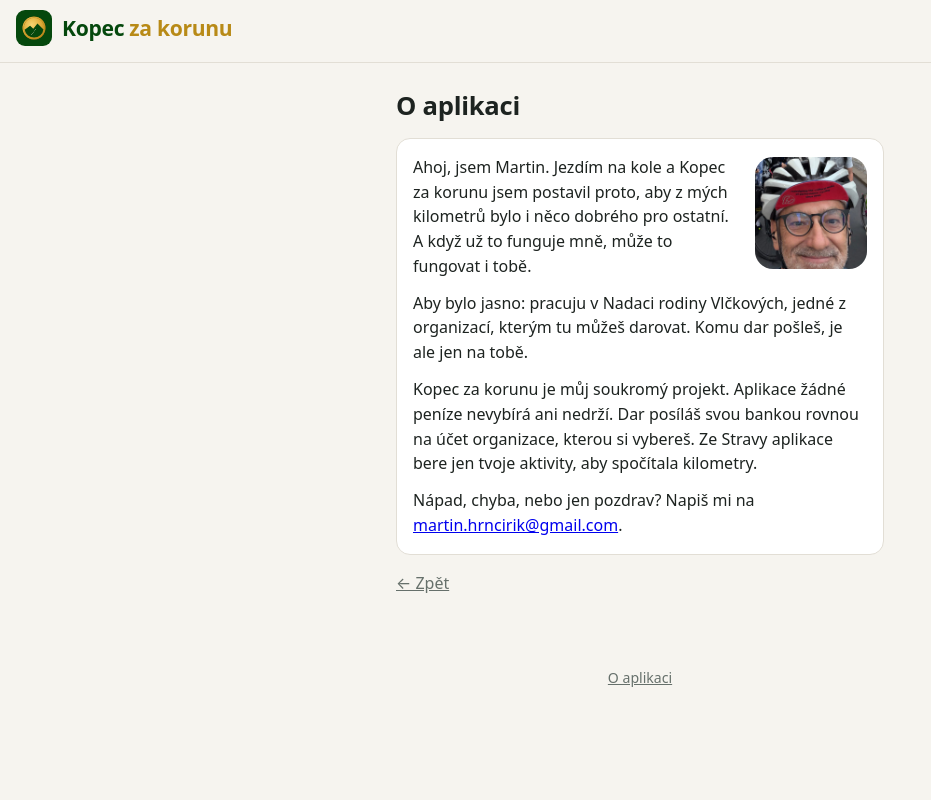
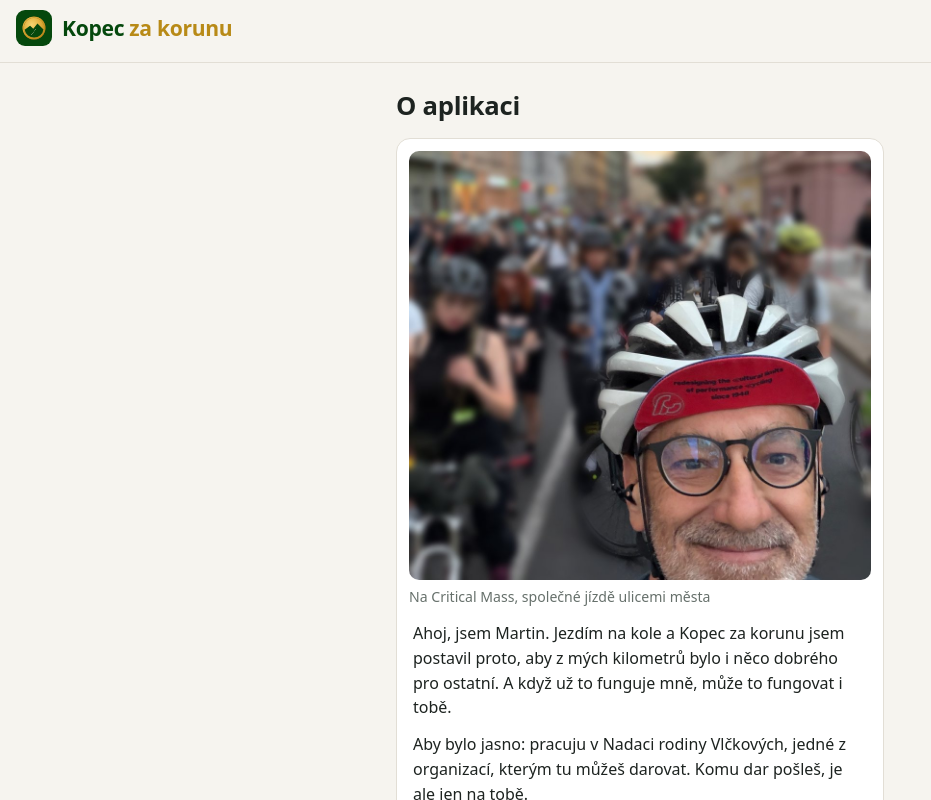
Before and after one commit to martinhrncirik-lang/kopec-za-korunu, a Next.js app: page /o-aplikaci in a window 1280 px wide. Shown: the top 800 px of the page, without its empty margins (0-931 px from the left). Built offline with nearby package versions, Linux system fonts and the light colour scheme.

Commit message:
O aplikaci: širší fotka z Critical Mass, ostatní rozostření
Co-Authored-By: Claude Opus 5.5 <noreply@anthropic.com>
Claude-Session: https://claude.ai/code/session_019z1XappbPXcXZwMC3GMxDQ

```diff
--- a/app/globals.css
+++ b/app/globals.css
@@ -494,6 +494,8 @@ h1 { font-weight: 760; }
 /* O aplikaci + patička */
 .about p { margin: 0 0 12px; line-height: 1.55; }
 .about p:last-child { margin-bottom: 0; }
-.about-photo { float: right; width: 112px; height: 112px; object-fit: cover; border-radius: 18px; margin: 2px 0 10px 14px; }
+.about-photo { margin: -4px -4px 14px; }
+.about-photo img { display: block; width: 100%; height: auto; border-radius: 10px; }
+.about-photo figcaption { margin-top: 6px; }
 .foot { text-align: center; padding: 8px 16px 28px; font-size: .88rem; }
 .foot a { color: var(--muted); }
--- a/app/o-aplikaci/page.js
+++ b/app/o-aplikaci/page.js
@@ -9,7 +9,12 @@ export default function About() {
     <>
       <h1>O aplikaci</h1>
       <section className="card about">
-        {PHOTO && <img src={PHOTO} alt="Martin" className="about-photo" />}
+        {PHOTO && (
+          <figure className="about-photo">
+            <img src={PHOTO} alt="Martin s helmou v davu cyklistů na Critical Mass" />
+            <figcaption className="muted small">Na Critical Mass, společné jízdě ulicemi města</figcaption>
+          </figure>
+        )}
         <p>
           Ahoj, jsem Martin. Jezdím na kole a Kopec za korunu jsem postavil proto, aby z mých kilometrů
           bylo i něco dobrého pro ostatní. A když už to funguje mně, může to fungovat i tobě.
```
Also changed, not shown: public/o-aplikaci/martin.jpg.
